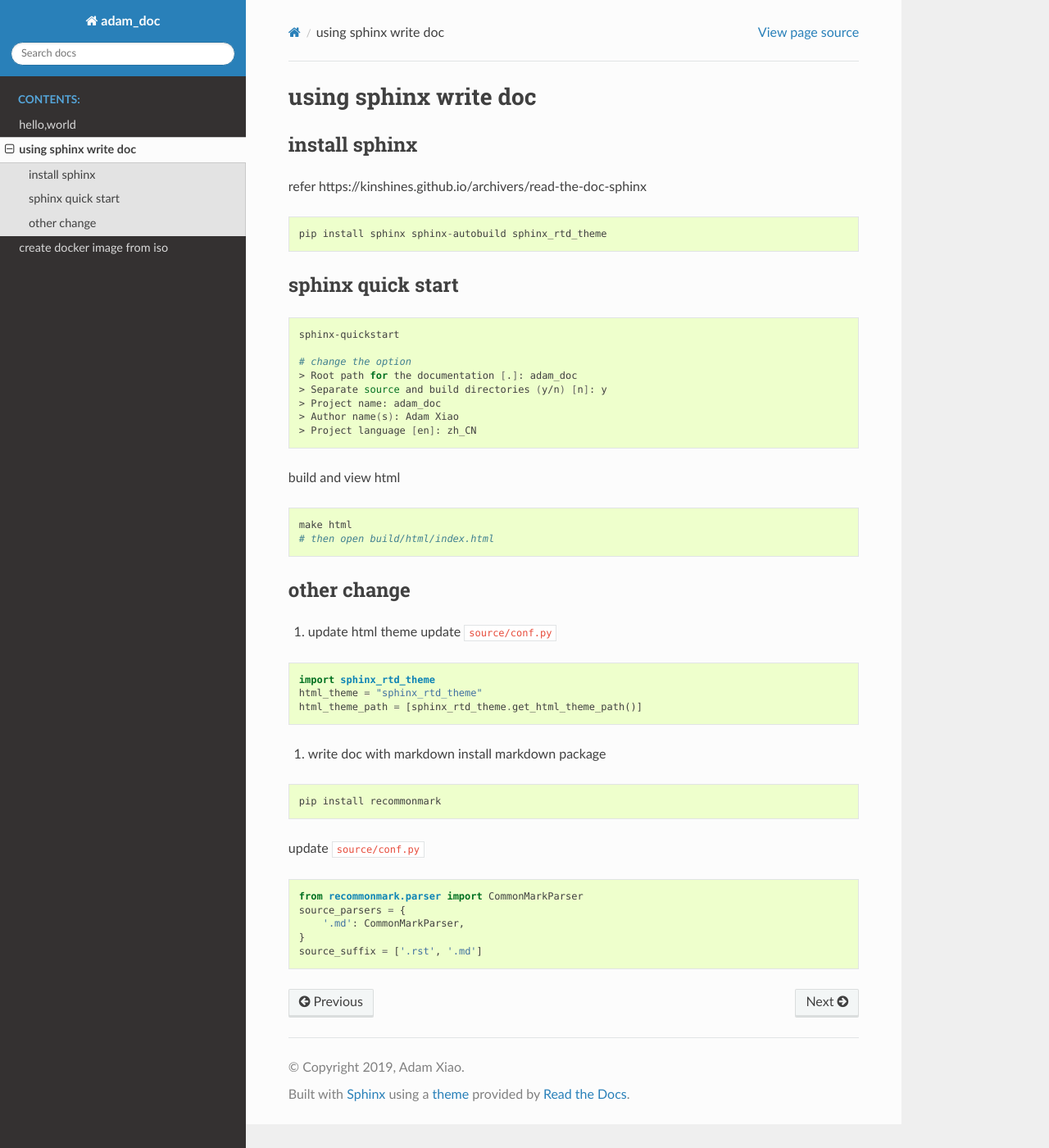
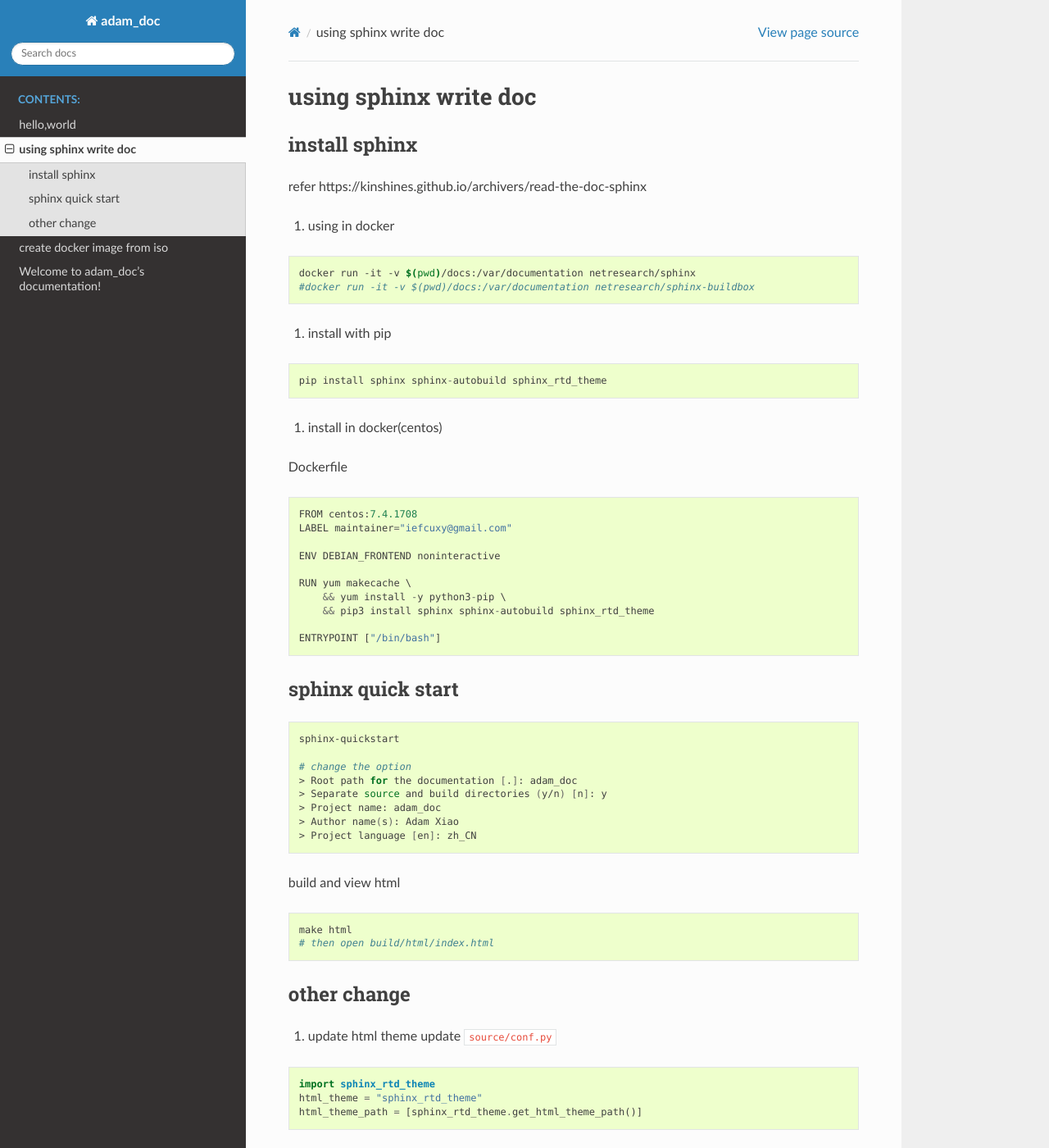
Before and after one commit to adamxiao/adam_doc, a Sphinx documentation site: the page built from source/sphinx_doc.md, in a window 1280 px wide and 1400 px high. Shown: the whole window at 82% size. Built offline with Sphinx 7.4.7 and the Read the Docs theme 2.0.0, drawn with Linux system fonts in a browser that asks for light colours.

Commit message:
testing graphviz

````diff
--- a/source/conf.py
+++ b/source/conf.py
@@ -31,7 +31,9 @@
 # Add any Sphinx extension module names here, as strings. They can be
 # extensions coming with Sphinx (named 'sphinx.ext.*') or your custom
 # ones.
-extensions = []
+extensions = [
+    'sphinx.ext.graphviz'
+]
 
 # Add any paths that contain templates here, relative to this directory.
 templates_path = ['_templates']
--- a/source/index.rst
+++ b/source/index.rst
@@ -13,6 +13,7 @@
    hello
    sphinx_doc
    iso2docker
+   test_graphviz
 
 
 
--- a/source/sphinx_doc.md
+++ b/source/sphinx_doc.md
@@ -4,8 +4,33 @@
 
 refer https://kinshines.github.io/archivers/read-the-doc-sphinx
 
+0. using in docker
+
+```bash
+docker run -it -v $(pwd)/docs:/var/documentation netresearch/sphinx
+#docker run -it -v $(pwd)/docs:/var/documentation netresearch/sphinx-buildbox
+```
+
+1. install with pip
+
 ```
 pip install sphinx sphinx-autobuild sphinx_rtd_theme
+```
+
+2. install in docker(centos)
+
+Dockerfile
+```
+FROM centos:7.4.1708
+LABEL maintainer="iefcuxy@gmail.com"
+
+ENV DEBIAN_FRONTEND noninteractive
+
+RUN yum makecache \
+    && yum install -y python3-pip \
+    && pip3 install sphinx sphinx-autobuild sphinx_rtd_theme
+
+ENTRYPOINT ["/bin/bash"]
 ```
 
 ## sphinx quick start
````
Also changed, not shown: READM.md (added, +7 -0 lines), source/test_graphviz.rst (added, +66 -0 lines).
